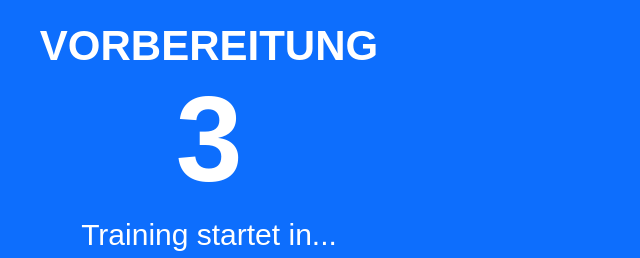
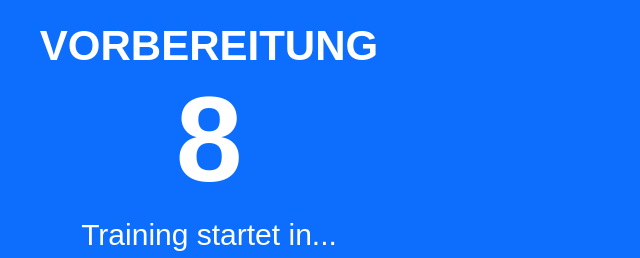
Before and after one commit to Petersen19/fitness-timer, a plain HTML site: page index.html in a window 1280 px wide. Both pictures are taken after a click on the button "START". Shown: the part 236-494 px from the top of the page, 431-1071 px from the left. Drawn offline with Linux system fonts and the light colour scheme.

Commit message:
Vorbereitungszeit auf 10 Sekunden verlängert (mit 5-Sekunden-Countdown)

```diff
--- a/index.html
+++ b/index.html
@@ -262,7 +262,7 @@
         let timer = null;
         let wakeLock = null;
         let inCountdown = false;
-        let countdownSeconds = 5;
+        let countdownSeconds = 10;
         let soundEnabled = true;
         let audioContext = null;
 
@@ -461,6 +461,7 @@
         function countdownTick() {
             countdownSeconds--;
             if(countdownSeconds > 0) {
+                // Pieps in den letzten 5 Sekunden (5, 4, 3, 2, 1)
                 if(countdownSeconds <= 5) {
                     playCountdownBeep();
                 }
@@ -544,7 +545,7 @@
             document.getElementById("timer").classList.remove("hidden");
             document.getElementById("info").classList.remove("hidden");
             inCountdown = true;
-            countdownSeconds = 5;
+            countdownSeconds = 10;
             updateCountdown();
             timer = setInterval(countdownTick, 1000);
         }
```
